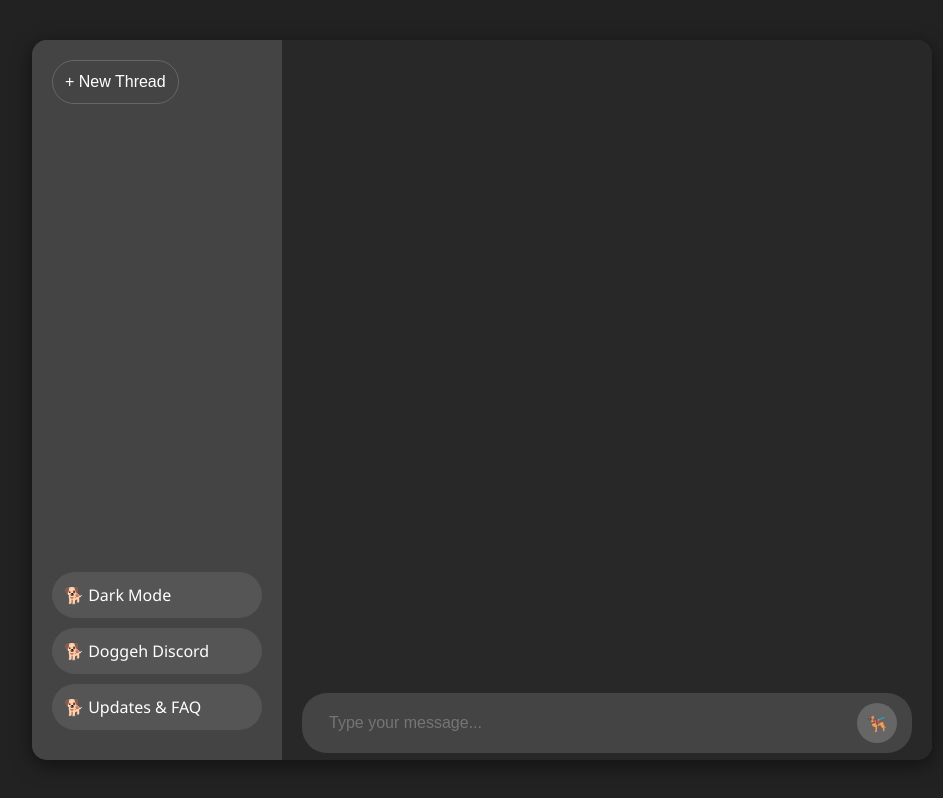
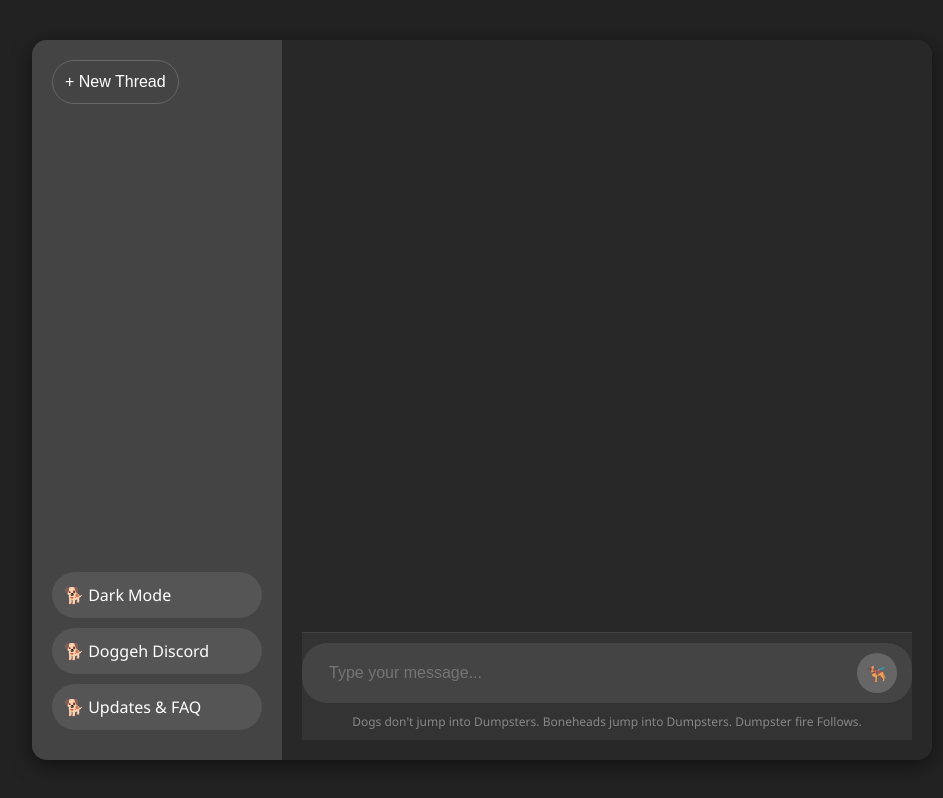
Before and after one commit to QuizzityMC/CatGPT, a plain HTML site: page index.html in a window 1280 px wide. Shown: the whole page, without its empty margins (158-1101 px from the left). Drawn offline with nearby package versions, Linux system fonts and the light colour scheme.

Commit message:
Update index.html

```diff
--- a/index.html
+++ b/index.html
@@ -73,16 +73,19 @@
 
         #chatwindow {
             background: #282828;
-            display: grid;
-            grid-template-rows: 1fr auto;
+            display: flex;
+            flex-direction: column;
             padding: 20px;
             height: 100%;
+            box-sizing: border-box; /* Important: Include padding in height calculation */
+            position: relative; /* Added relative positioning */
         }
 
         #chatwindow .conversation {
             overflow-y: auto;
             padding-bottom: 20px;
-            height: calc(100% - 80px);
+            flex-grow: 1;
+            /*height: calc(100% - 100px);*/ /*  Calculated based on other elements */
         }
 
         .thread {
@@ -103,6 +106,19 @@
 
         .thread .msg {
             word-wrap: break-word;
+        }
+
+        #chatwindow .chatbox {
+            background: #333;
+            border-top: 1px solid #444;
+            padding-top: 10px;
+            padding-bottom: 10px;
+            position: absolute; /* Important: Changed to absolute */
+            bottom: 0; /* Stick to the bottom */
+            left: 0; /* Align to left */
+            width: calc(100% - 40px); /* added to align to left, minus the padding in the #chatwindow */
+            box-sizing: border-box;
+            margin: 20px;  /* added the paddings */
         }
 
         #chatwindow .inputbox {
@@ -146,13 +162,6 @@
             font-size: 12px;
             text-align: center;
             margin-top: 10px;
-        }
-
-        #chatwindow .chatbox {
-            position: relative;
-            bottom: 0;
-            width: 100%;
-            box-sizing: border-box;
         }
     </style>
     <script src="https://code.jquery.com/jquery-3.6.2.js"
@@ -211,8 +220,8 @@
         $('#chatmsg').on('keypress', function(e) {
             if (e.which == 13) {
                 e.preventDefault();
-                resolvechatmsg();
-            }
+            resolvechatmsg();
+        }
         });
 
         $('#newthread').click(function(e) {
@@ -242,7 +251,9 @@
                 .append($('<div class="msg"></div>').text(message));
             $('.conversation').append(thread);
 
+            //Scroll to Bottom
             $('.conversation').scrollTop($('.conversation')[0].scrollHeight);
+
         }
 
         async function pushDogResponse(userMessage) {
```
